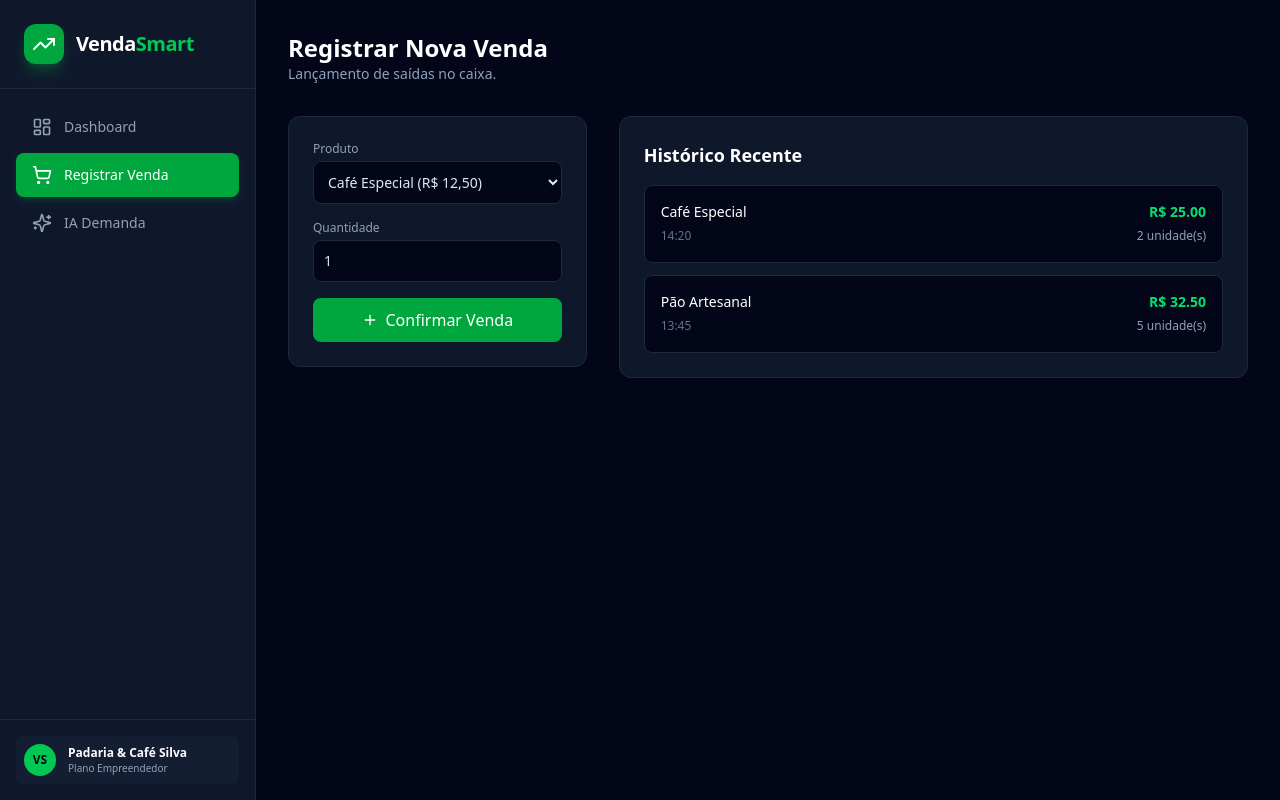
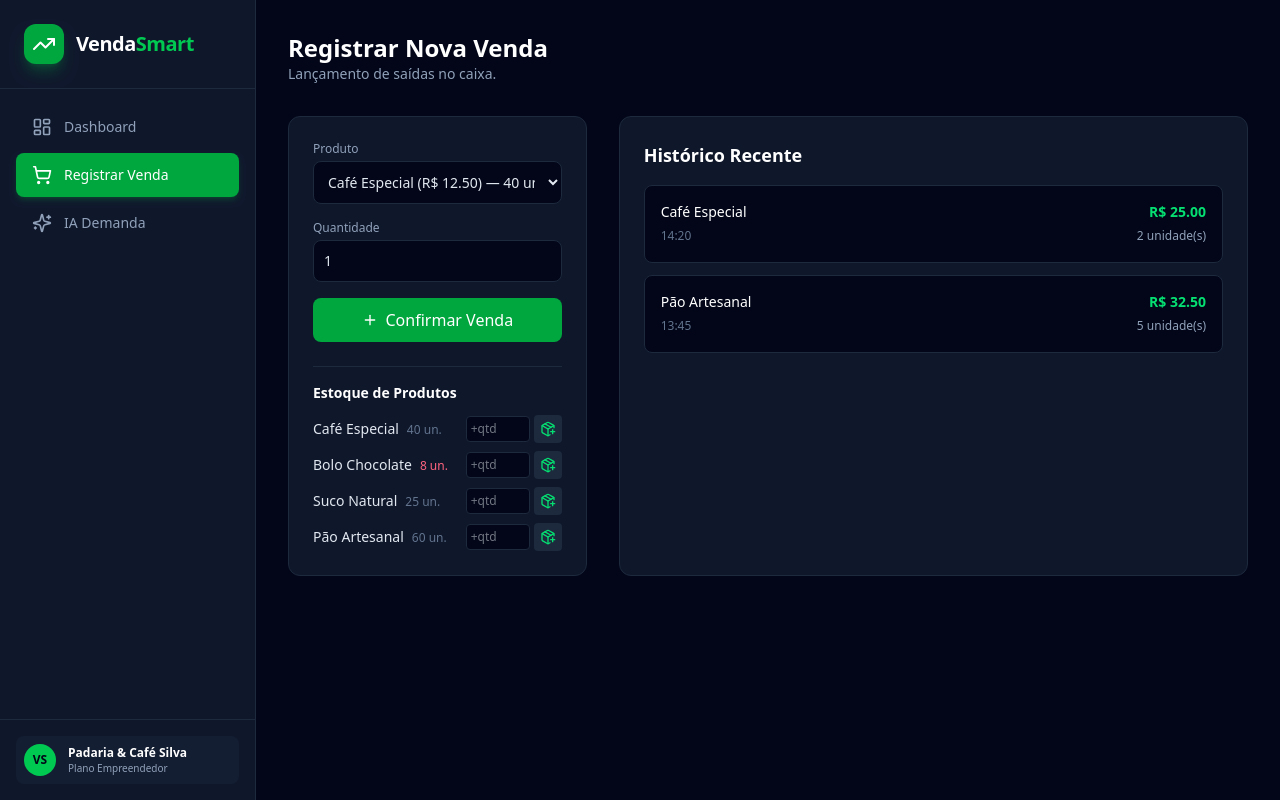
Before and after one commit to jorge-flp/VendaSmart, a React (Vite) app: page / in a window 1280 px wide. Both pictures are taken after a click on the button "Registrar Venda". Built offline with nearby package versions, Linux system fonts and the light colour scheme; the HTML template or start-up script is replaced by a standard one.

Commit message:
Adicionando Estoque de prdts.

```diff
--- a/src/context/SalesContext.jsx
+++ b/src/context/SalesContext.jsx
@@ -3,6 +3,13 @@ import React, { createContext, useState, useContext } from 'react';
 const SalesContext = createContext();
 
 export function SalesProvider({ children }) {
+  const [products, setProducts] = useState([
+    { id: 1, name: 'Café Especial', price: 12.50, stock: 40, minStock: 10 },
+    { id: 2, name: 'Bolo Chocolate', price: 25.00, stock: 8,  minStock: 10 },
+    { id: 3, name: 'Suco Natural',   price: 8.00,  stock: 25, minStock: 8  },
+    { id: 4, name: 'Pão Artesanal',  price: 6.50,  stock: 60, minStock: 15 },
+  ]);
+
   const [salesValue, setSalesValue] = useState(1250.00);
   const [salesQty, setSalesQty] = useState(85);
   const [salesHistory, setSalesHistory] = useState([
@@ -10,26 +17,57 @@ export function SalesProvider({ children }) {
     { id: 2, name: 'Pão Artesanal', qty: 5, total: 32.50, time: '13:45' },
   ]);
 
-  const addSale = (name, price, quantity) => {
+  // Registra uma venda e deduz do estoque
+  const addSale = (productId, quantity) => {
     const qty = parseInt(quantity);
-    const total = parseFloat(price) * qty;
+    const product = products.find((p) => p.id === Number(productId));
+    if (!product) return { success: false, message: 'Produto não encontrado.' };
+    if (qty <= 0) return { success: false, message: 'Quantidade inválida.' };
+    if (qty > product.stock) {
+      return { success: false, message: `Estoque insuficiente. Disponível: ${product.stock} un.` };
+    }
+
+    const total = product.price * qty;
+
+    setProducts((prev) =>
+      prev.map((p) => (p.id === product.id ? { ...p, stock: p.stock - qty } : p))
+    );
 
     setSalesValue((prev) => prev + total);
     setSalesQty((prev) => prev + qty);
 
     const newSale = {
       id: Date.now(),
-      name,
+      name: product.name,
       qty,
       total,
-      time: new Date().toLocaleTimeString([], { hour: '2-digit', minute: '2-digit' })
+      time: new Date().toLocaleTimeString([], { hour: '2-digit', minute: '2-digit' }),
     };
+    setSalesHistory((prev) => [newSale, ...prev]);
 
-    setSalesHistory((prev) => [newSale, ...prev]);
+    return { success: true };
+  };
+
+  // Repor estoque de um produto
+  const restockProduct = (productId, amount) => {
+    const add = parseInt(amount);
+    if (!add || add <= 0) return;
+    setProducts((prev) =>
+      prev.map((p) => (p.id === Number(productId) ? { ...p, stock: p.stock + add } : p))
+    );
   };
 
   return (
-    <SalesContext.Provider value={{ salesValue, salesQty, salesHistory, addSale }}>
+    <SalesContext.Provider
+      value={{
+        products,
+        salesValue,
+        salesQty,
+        salesHistory,
+        addSale,
+        restockProduct,
+      }}
+    >
       {children}
     </SalesContext.Provider>
   );
--- a/src/pages/Dashboard.jsx
+++ b/src/pages/Dashboard.jsx
@@ -5,7 +5,21 @@ import SalesChart from '../components/Saleschart';
 import { useSales } from '../context/SalesContext';
 
 export default function Dashboard() {
-  const { salesValue, salesQty } = useSales();
+  const { salesValue, salesQty, products } = useSales();
+
+  const lowStockItems = products.filter((p) => p.stock <= p.minStock);
+  const lowStockText =
+    lowStockItems.length === 0
+      ? 'Tudo certo'
+      : lowStockItems.length === 1
+      ? lowStockItems[0].name
+      : `${lowStockItems.length} produtos`;
+  const lowStockSubtext =
+    lowStockItems.length === 0
+      ? 'Nenhum produto em alerta'
+      : lowStockItems.length === 1
+      ? `Restam ${lowStockItems[0].stock} un.`
+      : 'Verifique o estoque';
 
   return (
     <div className="space-y-8">
@@ -18,7 +32,7 @@ export default function Dashboard() {
         <StatCard title="Vendas Hoje" value={`R$ ${salesValue.toFixed(2)}`} subtext="+14% vs. ontem" icon={DollarSign} color="green" />
         <StatCard title="Produtos Vendidos" value={`${salesQty} un`} subtext="Capacidade normal" icon={Package} color="blue" />
         <StatCard title="Mais Vendido" value="Café Especial" subtext="90 vendas registradas" icon={Trophy} color="yellow" />
-        <StatCard title="Baixa Saída" value="Bolo Chocolate" subtext="Atenção ao estoque" icon={AlertTriangle} color="rose" />
+        <StatCard title="Baixa Saída" value={lowStockText} subtext={lowStockSubtext} icon={AlertTriangle} color="rose" />
       </div>
 
       <div className="p-6 rounded-xl bg-slate-900 border border-slate-800">
--- a/src/pages/Sales.jsx
+++ b/src/pages/Sales.jsx
@@ -1,17 +1,32 @@
 import React, { useState } from 'react';
-import { Plus } from 'lucide-react';
+import { Plus, PackagePlus, AlertCircle } from 'lucide-react';
 import { useSales } from '../context/SalesContext';
 
 export default function Sales() {
-  const { salesHistory, addSale } = useSales();
-  const [selectedProduct, setSelectedProduct] = useState('Café Especial|12.50');
+  const { products, salesHistory, addSale, restockProduct } = useSales();
+  const [selectedProductId, setSelectedProductId] = useState(products[0]?.id ?? '');
   const [quantity, setQuantity] = useState(1);
+  const [error, setError] = useState('');
+  const [restockAmounts, setRestockAmounts] = useState({});
+
+  const selectedProduct = products.find((p) => p.id === Number(selectedProductId));
 
   const handleSubmit = (e) => {
     e.preventDefault();
-    const [name, price] = selectedProduct.split('|');
-    addSale(name, price, quantity);
+    setError('');
+    const result = addSale(selectedProductId, quantity);
+    if (!result.success) {
+      setError(result.message);
+      return;
+    }
     setQuantity(1);
+  };
+
+  const handleRestock = (productId) => {
+    const amount = restockAmounts[productId];
+    if (!amount) return;
+    restockProduct(productId, amount);
+    setRestockAmounts((prev) => ({ ...prev, [productId]: '' }));
   };
 
   return (
@@ -22,20 +37,26 @@ export default function Sales() {
       </div>
 
       <div className="grid md:grid-cols-3 gap-8">
-        <div className="bg-slate-900 border border-slate-800 rounded-xl p-6 h-fit">
+        <div className="bg-slate-900 border border-slate-800 rounded-xl p-6 h-fit space-y-6">
           <form onSubmit={handleSubmit} className="space-y-4">
             <div>
               <label className="block text-xs font-medium text-slate-400 mb-1">Produto</label>
               <select
-                value={selectedProduct}
-                onChange={(e) => setSelectedProduct(e.target.value)}
+                value={selectedProductId}
+                onChange={(e) => { setSelectedProductId(e.target.value); setError(''); }}
                 className="w-full bg-slate-950 border border-slate-800 rounded-lg p-2.5 text-sm text-slate-200 focus:outline-none focus:border-green-500"
               >
-                <option value="Café Especial|12.50">Café Especial (R$ 12,50)</option>
-                <option value="Bolo Chocolate|25.00">Bolo Chocolate (R$ 25,00)</option>
-                <option value="Suco Natural|8.00">Suco Natural (R$ 8,00)</option>
-                <option value="Pão Artesanal|6.50">Pão Artesanal (R$ 6,50)</option>
+                {products.map((p) => (
+                  <option key={p.id} value={p.id}>
+                    {p.name} (R$ {p.price.toFixed(2)}) — {p.stock} un. em estoque
+                  </option>
+                ))}
               </select>
+              {selectedProduct && selectedProduct.stock <= selectedProduct.minStock && (
+                <p className="text-xs text-rose-400 mt-1 flex items-center gap-1">
+                  <AlertCircle className="w-3 h-3" /> Estoque baixo para este produto.
+                </p>
+              )}
             </div>
 
             <div>
@@ -44,15 +65,54 @@ export default function Sales() {
                 type="number"
                 min="1"
                 value={quantity}
-                onChange={(e) => setQuantity(e.target.value)}
+                onChange={(e) => { setQuantity(e.target.value); setError(''); }}
                 className="w-full bg-slate-950 border border-slate-800 rounded-lg p-2.5 text-sm text-slate-200 focus:outline-none focus:border-green-500"
               />
             </div>
 
-            <button type="submit" className="w-full bg-green-600 hover:bg-green-500 text-white font-medium py-2.5 rounded-lg transition-all flex items-center justify-center gap-2">
+            {error && <p className="text-xs text-rose-400">{error}</p>}
+
+            <button
+              type="submit"
+              disabled={!selectedProduct || selectedProduct.stock === 0}
+              className="w-full bg-green-600 hover:bg-green-500 disabled:bg-slate-700 disabled:cursor-not-allowed text-white font-medium py-2.5 rounded-lg transition-all flex items-center justify-center gap-2"
+            >
               <Plus className="w-4 h-4" /> Confirmar Venda
             </button>
           </form>
+
+          <div className="border-t border-slate-800 pt-4">
+            <h3 className="text-sm font-semibold text-white mb-3">Estoque de Produtos</h3>
+            <div className="space-y-2">
+              {products.map((p) => (
+                <div key={p.id} className="flex items-center justify-between gap-2 text-sm">
+                  <div>
+                    <span className="text-slate-200">{p.name}</span>
+                    <span className={`ml-2 text-xs ${p.stock <= p.minStock ? 'text-rose-400' : 'text-slate-500'}`}>
+                      {p.stock} un.
+                    </span>
+                  </div>
+                  <div className="flex items-center gap-1">
+                    <input
+                      type="number"
+                      min="1"
+                      placeholder="+qtd"
+                      value={restockAmounts[p.id] || ''}
+                      onChange={(e) => setRestockAmounts((prev) => ({ ...prev, [p.id]: e.target.value }))}
+                      className="w-16 bg-slate-950 border border-slate-800 rounded p-1 text-xs text-slate-200 focus:outline-none focus:border-green-500"
+                    />
+                    <button
+                      onClick={() => handleRestock(p.id)}
+                      className="p-1.5 rounded bg-slate-800 hover:bg-slate-700 text-green-400"
+                      title="Repor estoque"
+                    >
+                      <PackagePlus className="w-4 h-4" />
+                    </button>
+                  </div>
+                </div>
+              ))}
+            </div>
+          </div>
         </div>
 
         <div className="md:col-span-2 bg-slate-900 border border-slate-800 rounded-xl p-6">
```
